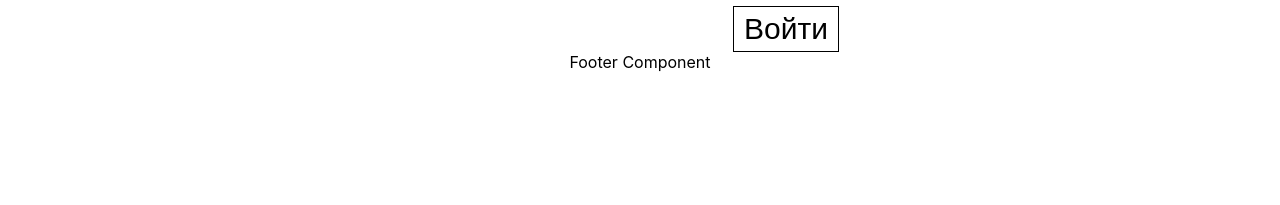
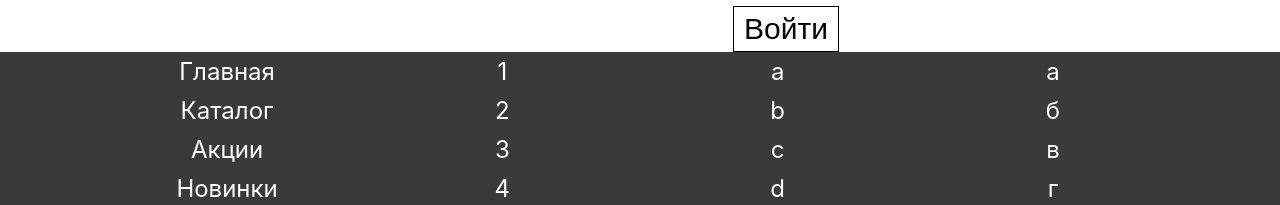
Before and after one commit to Arteminariy/shop, a React (Create React App) app in the folder client/: page / in a window 1280 px wide. Shown: the part 834-1039 px from the top of the page. Before the commit the page ends 906 px from the top, so only its background shows below. Built offline with nearby package versions, Linux system fonts and the light colour scheme.

Commit message:
Я заебался с этим футером

```diff
--- a/client/src/components/Footer/Footer.css
+++ b/client/src/components/Footer/Footer.css
@@ -1 +1,32 @@
-.footer {}
+footer {
+    width: 100%;
+    box-sizing: border-box;
+    display: flex;
+    justify-content: center;
+    background-color: #3a3a3a;
+}
+.footer-content {
+    max-width: 1200px;
+    display: flex;
+    flex-direction: column;
+    justify-content: center;
+    align-items: center;
+}
+/* .footer-tabs {
+    display: flex;
+    flex-direction: row;
+    justify-content: center;
+    align-items: center;
+}
+.footer-tab {
+    display: flex;
+    flex-direction: column;
+    justify-content: center;
+    align-items: center;
+} */
+.footer-tab-text {
+    padding: 5px 10px;
+    font-size: 24px;
+    text-decoration: none;
+    color: #fff;
+}
--- a/client/src/components/Footer/Footer.tsx
+++ b/client/src/components/Footer/Footer.tsx
@@ -1,14 +1,46 @@
-import React, { FC } from 'react';
-import './Footer.css';
+import React, { FC } from "react";
+import "./Footer.css";
+import { Link } from "react-router-dom";
+import { Col, Row } from "antd";
 
-export interface IFooterProps { }
+export interface IFooterProps {
+    tabs: IFooterTabs[];
+}
 
-const Footer: FC<IFooterProps> = ({ }) => {
-	return (
-		<div className='footer'>
-			Footer Component
-		</div>
-	)
+export interface IFooterTabs {
+    tab: IFooterTab[];
+}
+export interface IFooterTab {
+    text: string;
+    link: string;
+}
+
+const Footer: FC<IFooterProps> = ({ tabs }) => {
+    return (
+        <footer>
+            <div className="footer-content">
+                <Row gutter={[16, 0]}>
+                    {tabs.map((el) => {
+                        return (
+                            <>
+                                {el.tab.map((tabEl) => {
+                                    return (
+                                        <Col span={6}>
+                                            <Link to={tabEl.link}>
+											<div className="footer-tab-text">
+                                                {tabEl.text}
+											</div>
+                                            </Link>
+                                        </Col>
+                                    );
+                                })}
+                            </>
+                        );
+                    })}
+                </Row>
+            </div>
+        </footer>
+    );
 };
 
 export default Footer;
--- a/client/src/components/Layout/Layout.tsx
+++ b/client/src/components/Layout/Layout.tsx
@@ -1,26 +1,60 @@
-import React, { FC } from 'react';
-import Header from '../Header/Header';
-import Footer from '../Footer/Footer';
-import './Layout.css';
-import { Outlet } from 'react-router-dom';
-import { Divider } from 'antd';
+import React, { FC } from "react";
+import Header from "../Header/Header";
+import Footer from "../Footer/Footer";
+import "./Layout.css";
+import { Outlet } from "react-router-dom";
+import { Divider } from "antd";
 
-interface ILayoutProps {
-}
+interface ILayoutProps {}
 
 const Layout: FC<ILayoutProps> = ({}) => (
     <>
         <Header
             tabs={[
-				{title: 'Главная', link: '/'},
-				{title: 'Каталог', link: '/catalogue'}
+                { title: "Главная", link: "/" },
+                { title: "Каталог", link: "/catalogue" },
             ]}
         />
-		<Divider className='divider'/>
+        <Divider className="divider" />
         <div className="layout-container">
-			<Outlet/>
+            <Outlet />
         </div>
-		<Footer />
+        <Footer
+            tabs={[
+                {
+                    tab: [
+                        { text: "Главная", link: "/" },
+                        { text: "1", link: "/" },
+                        { text: "a", link: "/" },
+                        { text: "а", link: "/" },
+                    ]
+                },
+                {
+                    tab: [
+                        { text: "Каталог", link: "/catalogue" },
+                        { text: "2", link: "/" },
+                        { text: "b", link: "/" },
+                        { text: "б", link: "/" },
+                    ]
+                },
+                {
+                    tab: [
+                        { text: "Акции", link: "/" },
+                        { text: "3", link: "/" },
+                        { text: "c", link: "/" },
+                        { text: "в", link: "/" },
+                    ]
+                },
+                {
+                    tab: [
+                        { text: "Новинки", link: "/" },
+                        { text: "4", link: "/" },
+                        { text: "d", link: "/" },
+                        { text: "г", link: "/" },
+                    ]
+                },
+            ]}
+        />
     </>
 );
 
```
Lines whose indentation alone changed are shown as unchanged.
